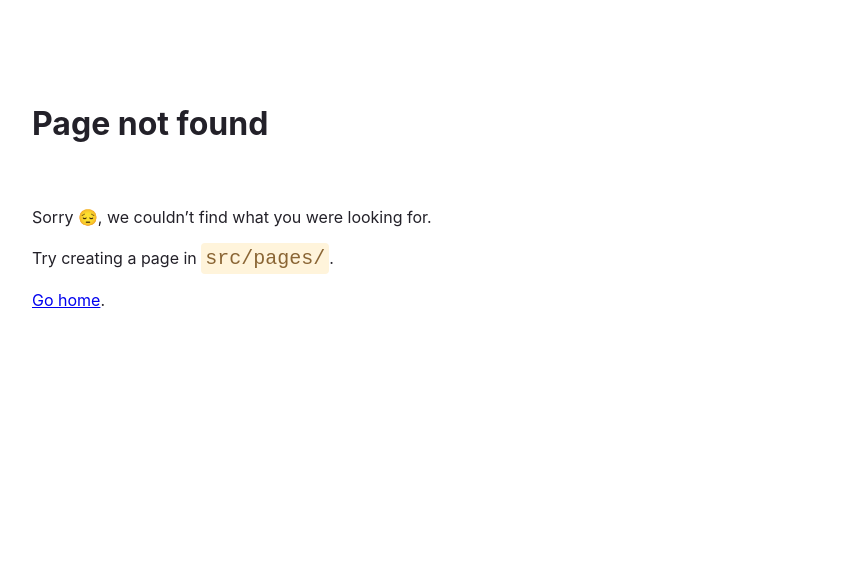
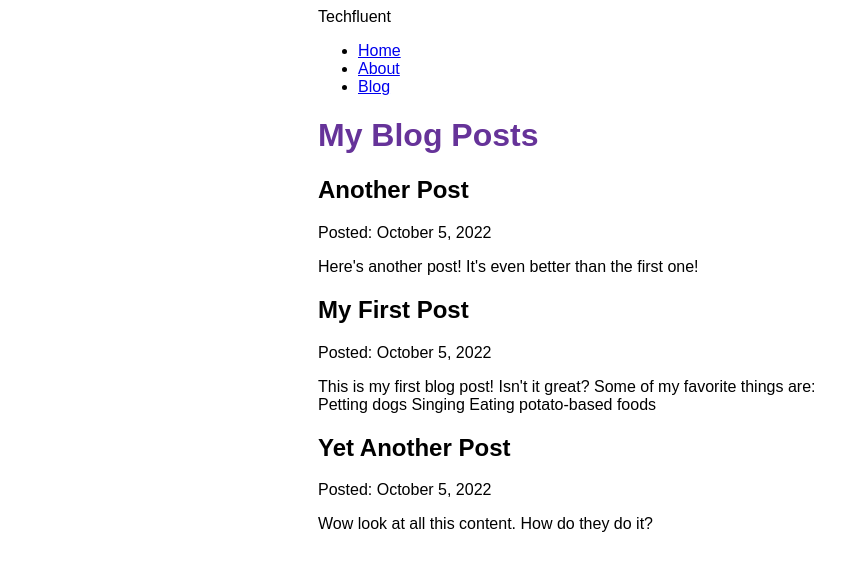
Before and after one commit to selsayed25/techfluent, a Gatsby site: page /blog in a window 1280 px wide. Before the commit this address had no page. Shown: the whole page, without its empty margins (72-917 px from the left). Built offline with nearby package versions, Linux system fonts and the light colour scheme; Gatsby itself is replaced by a stand-in of ours.

Commit message:
adding blog page

```diff
--- /dev/null
+++ b/blog/another-post.mdx
@@ -0,0 +1,7 @@
+---
+title: "Another Post"
+date: "2022-10-05"
+slug: "another-post"
+---
+
+Here's another post! It's even better than the first one!
--- /dev/null
+++ b/blog/my-first-post.mdx
@@ -0,0 +1,13 @@
+---
+title: "My First Post"
+date: "2022-10-05"
+slug: "my-first-post"
+---
+
+This is my first blog post! Isn't it *great*?
+
+Some of my **favorite** things are:
+
+* Petting dogs
+* Singing
+* Eating potato-based foods
--- /dev/null
+++ b/blog/yet-another-post.mdx
@@ -0,0 +1,7 @@
+---
+title: "Yet Another Post"
+date: "2022-10-05"
+slug: "yet-another-post"
+---
+
+Wow look at all this content. How do they do it?
--- a/gatsby-config.js
+++ b/gatsby-config.js
@@ -5,5 +5,13 @@ module.exports = {
   	plugins: [
 		"gatsby-plugin-image",
 		"gatsby-plugin-sharp",
+		{
+			resolve: "gatsby-source-filesystem",
+			options: {
+				name: `blog`,
+				path: `${__dirname}/blog`,
+			}
+		},
+		"gatsby-plugin-mdx",
   	],
 };
--- a/package.json
+++ b/package.json
@@ -15,8 +15,10 @@
     "clean": "gatsby clean"
   },
   "dependencies": {
+    "@mdx-js/react": "^2.1.3",
     "gatsby": "^4.24.1",
     "gatsby-plugin-image": "^2.24.0",
+    "gatsby-plugin-mdx": "^4.3.0",
     "gatsby-plugin-sharp": "^4.24.0",
     "gatsby-source-filesystem": "^4.24.0",
     "react": "^18.1.0",
--- a/src/components/layout.js
+++ b/src/components/layout.js
@@ -6,7 +6,7 @@ import {
     navLinks,
     navLinkItem,
     navLinkText,
-	siteTitle
+	siteTitle,
 } from './layout.module.css'
 
 const Layout = ({ pageTitle, children }) => {
@@ -34,6 +34,11 @@ const Layout = ({ pageTitle, children }) => {
                             About
                         </Link>
                     </li>
+					<li className = { navLinkItem }>
+						<Link to = "/blog" className = { navLinkText }>
+							Blog
+						</Link>
+					</li>
                 </ul>
             </nav>
             <main>
--- /dev/null
+++ b/src/pages/blog.js
@@ -0,0 +1,39 @@
+import * as React from 'react'
+import { graphql } from 'gatsby'
+import Layout from '../components/layout'
+import Seo from '../components/seo'
+
+const BlogPage = ({ data }) => {
+	return (
+		<Layout pageTitle = "My Blog Posts">
+			{
+				data.allMdx.nodes.map((node) => (
+					<article key = { node.id }>
+						<h2>{ node.frontmatter.title }</h2>
+						<p>Posted: { node.frontmatter.date }</p>
+						<p>{ node.excerpt }</p>
+					</article>
+				))
+			}
+		</Layout>
+	)
+}
+
+export const query = graphql`
+	query {
+		allMdx(sort: {fields: frontmatter___date, order: DESC}) {
+			nodes {
+				frontmatter {
+					date(formatString: "MMMM D, YYYY")
+					title
+				}
+				id
+				excerpt
+			}
+		}
+	}
+`
+
+export const Head = () => <Seo title = "My Blog Posts"/>
+
+export default BlogPage
```
Also changed, not shown: src/pages/blog/{mdx.frontmatter__slug}.js (added, +15 -0 lines), 1 other file.
